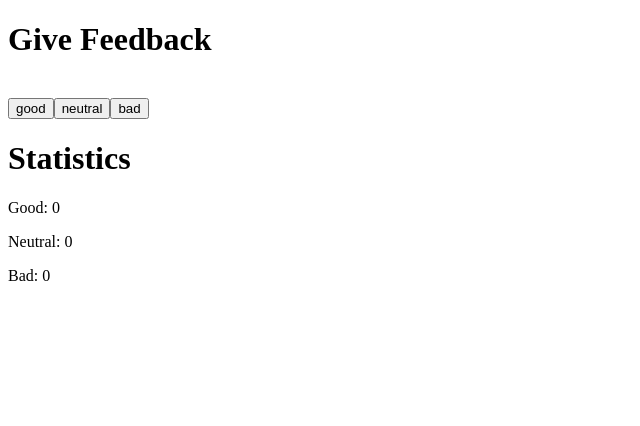
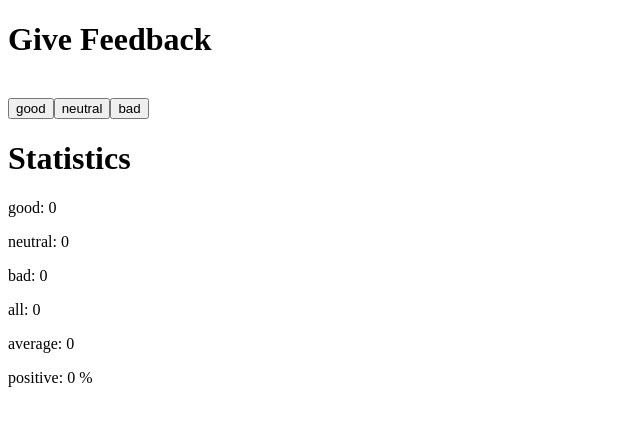
Before and after one commit to geoph9/full-stack-course-helsinki, a React (Create React App) app in the folder part1/unicafe/: page / in a window 1280 px wide. Shown: the top 426 px of the page, without its empty margins (0-640 px from the left). Built offline with nearby package versions, Linux system fonts and the light colour scheme.

Commit message:
unicafe step 2: add extra stats

```diff
--- a/part1/unicafe/src/App.js
+++ b/part1/unicafe/src/App.js
@@ -16,6 +16,8 @@ const History = ({goods, neutrals, bads}) => {
   )
 }
 
+const StatContent = ({name, count}) => <p>{name}: {count}</p>
+
 const Button = ({handleClick, text}) => (
   <button onClick={handleClick}>
     {text}
@@ -29,10 +31,38 @@ const App = () => {
   const [goods, setGoods] = useState(0);
   const [neutrals, setNeutrals] = useState(0);
   const [bads, setBads] = useState(0);
+  const [allClicks, setAllClicks] = useState(0);
+  const [average, setAverage] = useState(0);
+  const [positives, setPositives] = useState(0);
 
-  const incrementGood = () => setGoods(goods + 1)
-  const incrementNeutral = () => setNeutrals(neutrals + 1)
-  const incrementBad = () => setBads(bads + 1)
+  const getAverage = (newGoods, newNeutrals, newBads) =>
+    (newGoods-newBads)/(newGoods+newNeutrals+newBads)
+  const getPositives = (newGoods, newNeutrals, newBads) => {
+    if (newGoods + newNeutrals + newBads === 0) return 0
+    return newGoods / (newGoods+newNeutrals+newBads)
+  }
+  const formatPositives = () => positives*100 + " %"
+
+  const incrementGood = () => {
+    // The increment does not take effect inside the function
+    // and so we still need to pass the incremented variable.
+    setAverage(getAverage(goods+1, neutrals, bads))
+    setPositives(getPositives(goods+1, neutrals, bads))
+    setGoods(goods + 1)
+    setAllClicks(allClicks + 1)
+  }
+  const incrementNeutral = () => {
+    setAverage(getAverage(goods, neutrals+1, bads))
+    setPositives(getPositives(goods, neutrals+1, bads))
+    setNeutrals(neutrals + 1)
+    setAllClicks(allClicks + 1)
+  }
+  const incrementBad = () => {
+    setAverage(getAverage(goods, neutrals, bads+1))
+    setPositives(getPositives(goods, neutrals, bads+1))
+    setBads(bads + 1)
+    setAllClicks(allClicks + 1)
+  }
 
   return (
     <div>
@@ -43,7 +73,12 @@ const App = () => {
       <Button handleClick={incrementBad} text='bad' />
       <br />
       <Header header={stats} />
-      <History goods={goods} neutrals={neutrals} bads={bads} />
+      <StatContent name='good' count={goods} />
+      <StatContent name='neutral' count={neutrals} />
+      <StatContent name='bad' count={bads} />
+      <StatContent name='all' count={allClicks} />
+      <StatContent name='average' count={average} />
+      <StatContent name='positive' count={formatPositives()} />
       </div>
   )
 }
```
